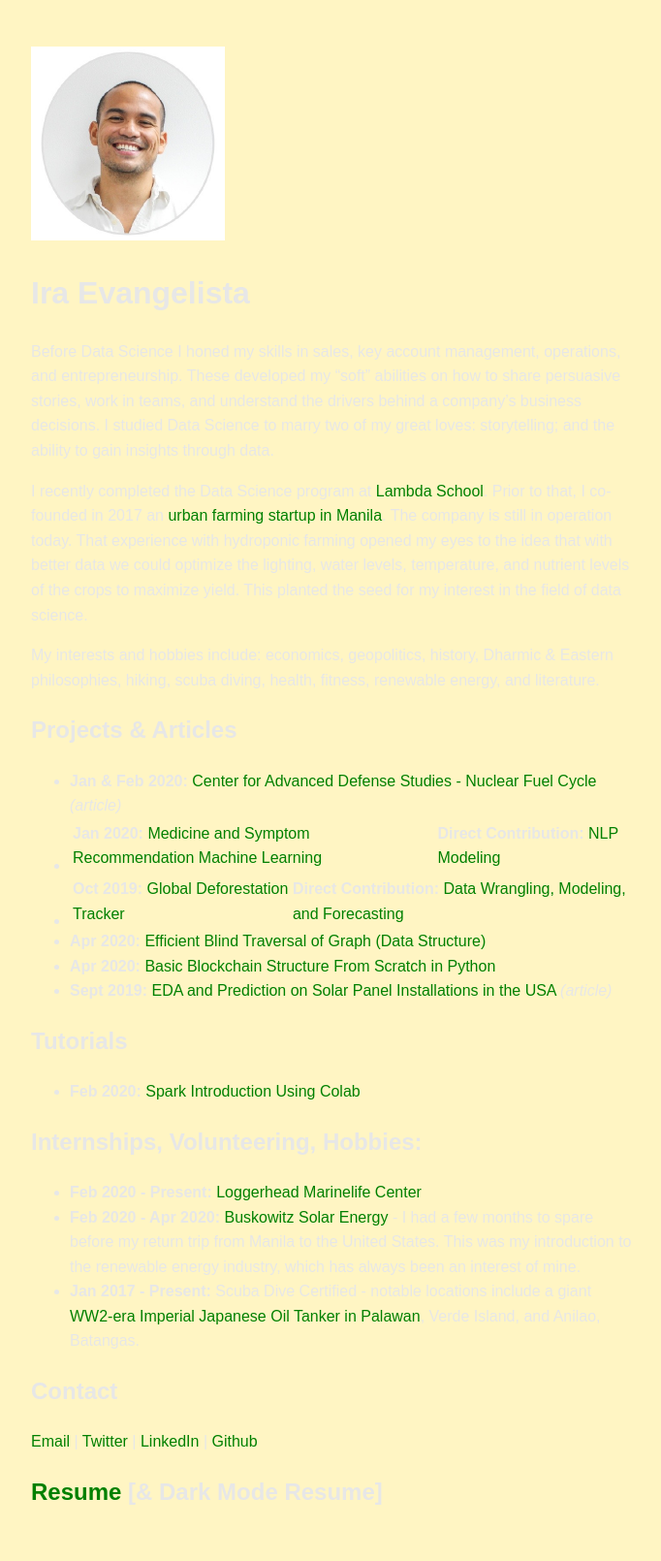
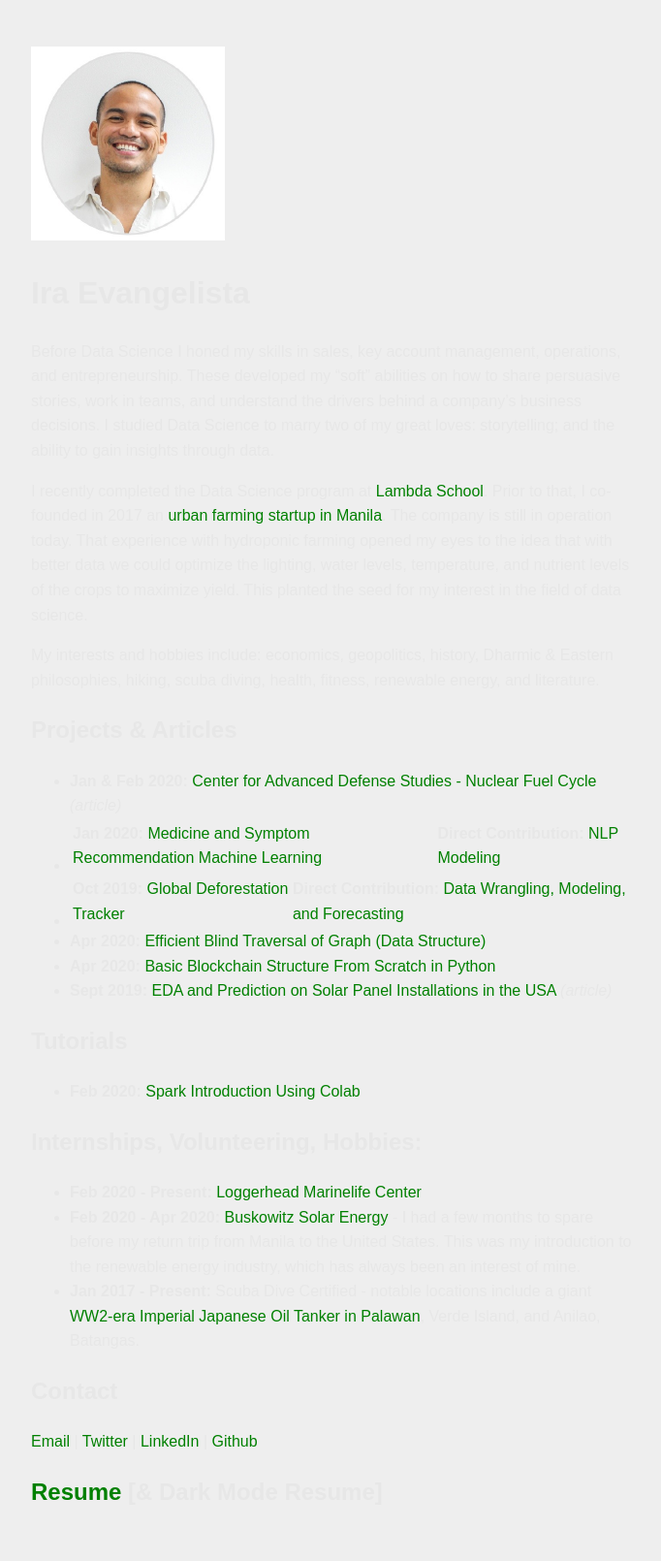
Before and after one commit to pragmatizt/ira_evangelista.github.io, a Jekyll site: the page built from index.md, in a window 1280 px wide. Shown: the whole page at 97% size, without its empty margins (296-978 px from the left). Built offline with Jekyll 4.4.1, drawn with Linux system fonts in a browser that asks for light colours; our own code applies the rules of GitHub Pages for plain Markdown files.

Commit message:
Update default.html

```diff
--- a/_layouts/default.html
+++ b/_layouts/default.html
@@ -23,7 +23,7 @@
           max-width: 39rem;
           padding: 2rem;
           margin: auto;
-          background-color:#FFF5C3;
+          background-color:#EEEEEE;
           color:#e7e7e7;
       }
 
```
